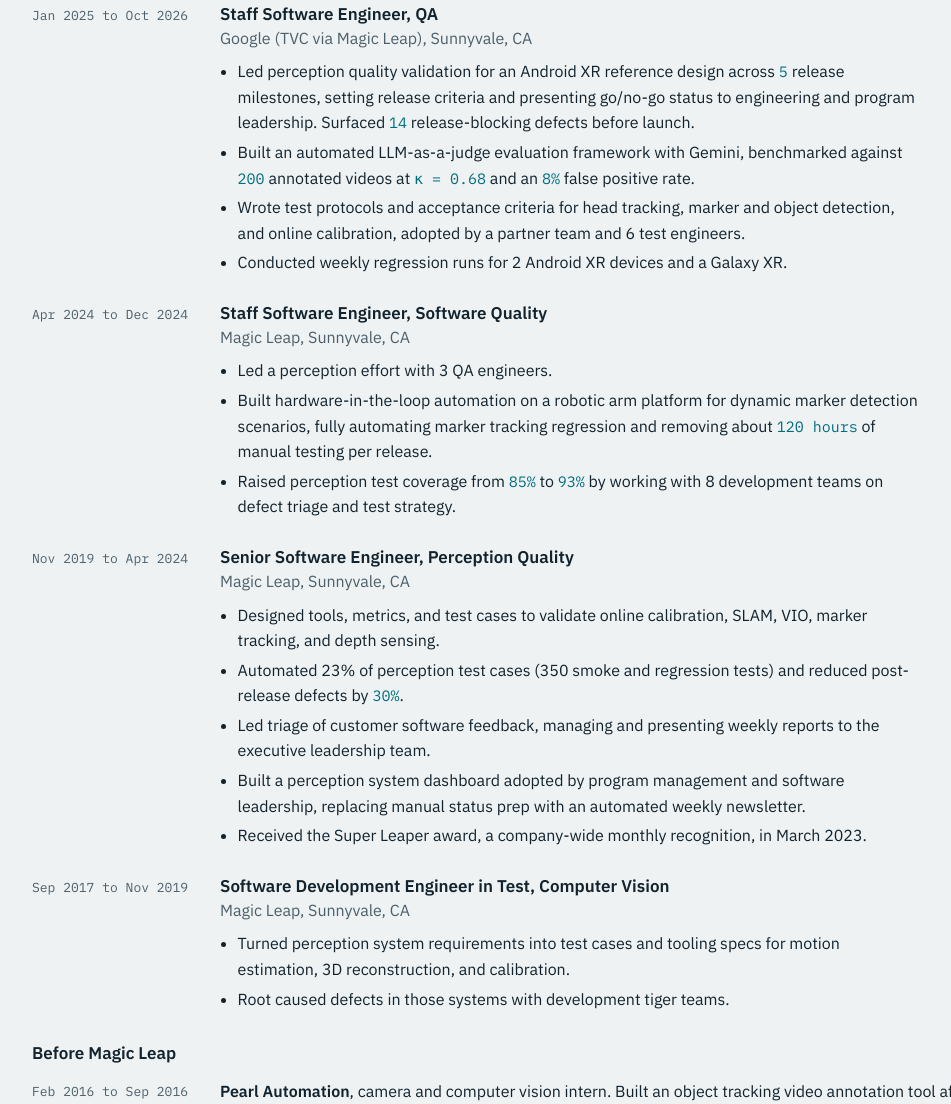
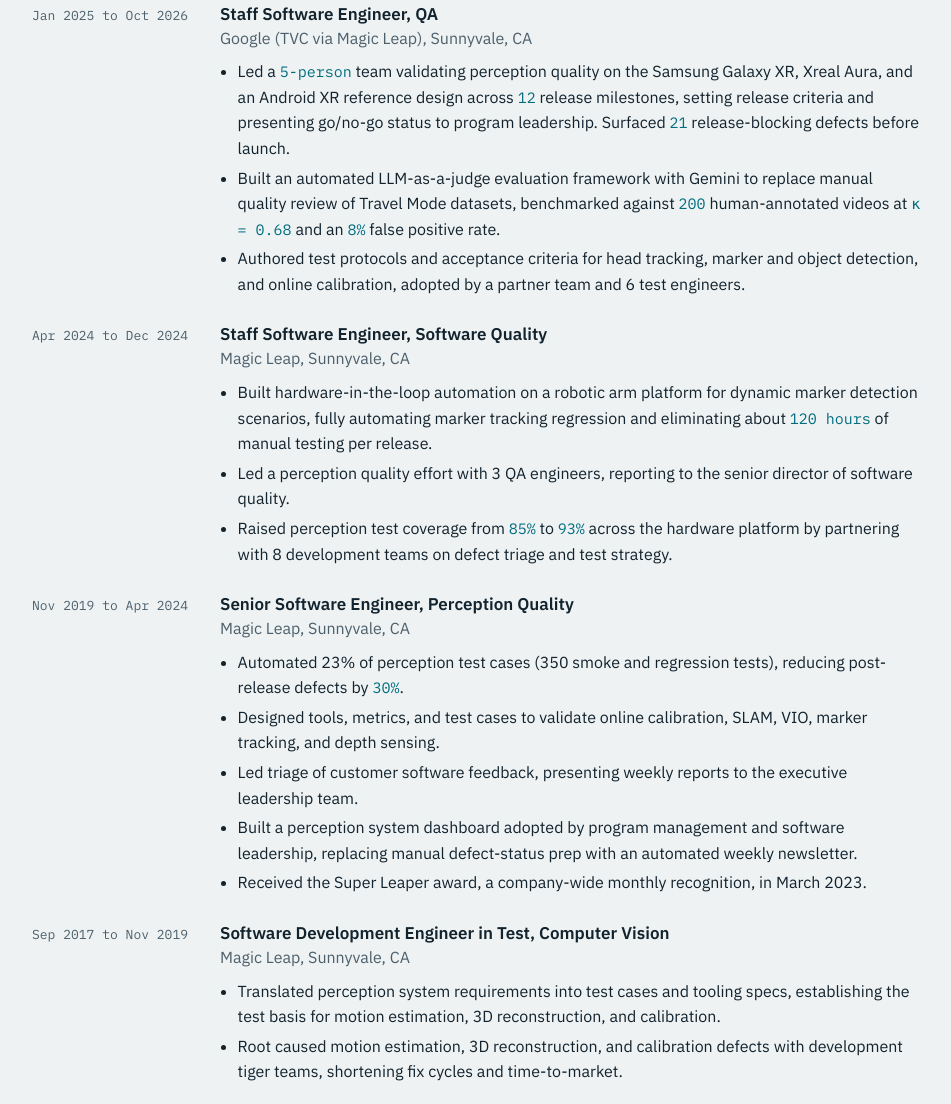
Before and after one commit to amirpourshafiee/amirpourshafiee.github.io, a plain HTML site: page index.html in a window 1280 px wide. Shown: the part 861-1965 px from the top of the page, without its empty margins (84-1035 px from the left). Drawn offline with Linux system fonts and the light colour scheme.

Commit message:
Sync experience and VIO project details with Nov 2026 resume

```diff
--- a/index.html
+++ b/index.html
@@ -148,10 +148,9 @@ h3 { font: 600 1.0625rem/1.35 var(--body); margin: 0; }
           <h3>Staff Software Engineer, QA</h3>
           <p class="org">Google (TVC via Magic Leap), Sunnyvale, CA</p>
           <ul>
-            <li>Led perception quality validation for an Android XR reference design across <span class="good">5</span> release milestones, setting release criteria and presenting go/no-go status to engineering and program leadership. Surfaced <span class="good">14</span> release-blocking defects before launch.</li>
-            <li>Built an automated LLM-as-a-judge evaluation framework with Gemini, benchmarked against <span class="good">200</span> annotated videos at <span class="good">&kappa; = 0.68</span> and an <span class="good">8%</span> false positive rate.</li>
-            <li>Wrote test protocols and acceptance criteria for head tracking, marker and object detection, and online calibration, adopted by a partner team and 6 test engineers.</li>
-            <li>Conducted weekly regression runs for 2 Android XR devices and a Galaxy XR.</li>
+            <li>Led a <span class="good">5-person</span> team validating perception quality on the Samsung Galaxy XR, Xreal Aura, and an Android XR reference design across <span class="good">12</span> release milestones, setting release criteria and presenting go/no-go status to program leadership. Surfaced <span class="good">21</span> release-blocking defects before launch.</li>
+            <li>Built an automated LLM-as-a-judge evaluation framework with Gemini to replace manual quality review of Travel Mode datasets, benchmarked against <span class="good">200</span> human-annotated videos at <span class="good">&kappa; = 0.68</span> and an <span class="good">8%</span> false positive rate.</li>
+            <li>Authored test protocols and acceptance criteria for head tracking, marker and object detection, and online calibration, adopted by a partner team and 6 test engineers.</li>
           </ul>
         </div>
       </article>
@@ -161,9 +160,9 @@ h3 { font: 600 1.0625rem/1.35 var(--body); margin: 0; }
           <h3>Staff Software Engineer, Software Quality</h3>
           <p class="org">Magic Leap, Sunnyvale, CA</p>
           <ul>
-            <li>Led a perception effort with 3 QA engineers.</li>
-            <li>Built hardware-in-the-loop automation on a robotic arm platform for dynamic marker detection scenarios, fully automating marker tracking regression and removing about <span class="good">120 hours</span> of manual testing per release.</li>
-            <li>Raised perception test coverage from <span class="good">85%</span> to <span class="good">93%</span> by working with 8 development teams on defect triage and test strategy.</li>
+            <li>Built hardware-in-the-loop automation on a robotic arm platform for dynamic marker detection scenarios, fully automating marker tracking regression and eliminating about <span class="good">120 hours</span> of manual testing per release.</li>
+            <li>Led a perception quality effort with 3 QA engineers, reporting to the senior director of software quality.</li>
+            <li>Raised perception test coverage from <span class="good">85%</span> to <span class="good">93%</span> across the hardware platform by partnering with 8 development teams on defect triage and test strategy.</li>
           </ul>
         </div>
       </article>
@@ -173,10 +172,10 @@ h3 { font: 600 1.0625rem/1.35 var(--body); margin: 0; }
           <h3>Senior Software Engineer, Perception Quality</h3>
           <p class="org">Magic Leap, Sunnyvale, CA</p>
           <ul>
+            <li>Automated 23% of perception test cases (350 smoke and regression tests), reducing post-release defects by <span class="good">30%</span>.</li>
             <li>Designed tools, metrics, and test cases to validate online calibration, SLAM, VIO, marker tracking, and depth sensing.</li>
-            <li>Automated 23% of perception test cases (350 smoke and regression tests) and reduced post-release defects by <span class="good">30%</span>.</li>
-            <li>Led triage of customer software feedback, managing and presenting weekly reports to the executive leadership team.</li>
-            <li>Built a perception system dashboard adopted by program management and software leadership, replacing manual status prep with an automated weekly newsletter.</li>
+            <li>Led triage of customer software feedback, presenting weekly reports to the executive leadership team.</li>
+            <li>Built a perception system dashboard adopted by program management and software leadership, replacing manual defect-status prep with an automated weekly newsletter.</li>
             <li>Received the Super Leaper award, a company-wide monthly recognition, in March 2023.</li>
           </ul>
         </div>
@@ -187,8 +186,8 @@ h3 { font: 600 1.0625rem/1.35 var(--body); margin: 0; }
           <h3>Software Development Engineer in Test, Computer Vision</h3>
           <p class="org">Magic Leap, Sunnyvale, CA</p>
           <ul>
-            <li>Turned perception system requirements into test cases and tooling specs for motion estimation, 3D reconstruction, and calibration.</li>
-            <li>Root caused defects in those systems with development tiger teams.</li>
+            <li>Translated perception system requirements into test cases and tooling specs, establishing the test basis for motion estimation, 3D reconstruction, and calibration.</li>
+            <li>Root caused motion estimation, 3D reconstruction, and calibration defects with development tiger teams, shortening fix cycles and time-to-market.</li>
           </ul>
         </div>
       </article>
@@ -243,7 +242,8 @@ h3 { font: 600 1.0625rem/1.35 var(--body); margin: 0; }
         <span class="mono tag">Open source, in progress</span>
         <h3>VIO Regression Harness</h3>
         <p>A CI gate that catches accuracy regressions in visual-inertial odometry before they ship. It replays EuRoC benchmark sequences through OpenVINS inside a digest-pinned Docker image, then scores the run's ATE and RPE against committed thresholds.</p>
-        <p>A nightly workflow runs the full replay against the pinned image; a pull request workflow checks the same thresholds against frozen golden results in seconds, without launching OpenVINS at all. The gate is built and running: the latest nightly run passed all three baseline sequences. A VLM judge that scores perception quality with Cohen's kappa is scaffolded but not yet run on real data.</p>
+        <p>A nightly workflow runs the full replay against the pinned image; a pull request workflow checks the same thresholds against frozen golden results in seconds, without launching OpenVINS at all. The gate is built and running: the latest nightly run passed all three baseline sequences.</p>
+        <p>I stress-tested the thresholds with 45 injected faults across known failure modes; the gate caught 2 of 5 fault types, and instead of loosening the thresholds to pass the rest, I documented the gap. A VLM judge that scores perception quality with Cohen's kappa is scaffolded but not yet run on real data.</p>
         <p><a href="https://github.com/amirpourshafiee/vio-regress">github.com/amirpourshafiee/vio-regress</a></p>
       </div>
       <figure class="clip">
```
